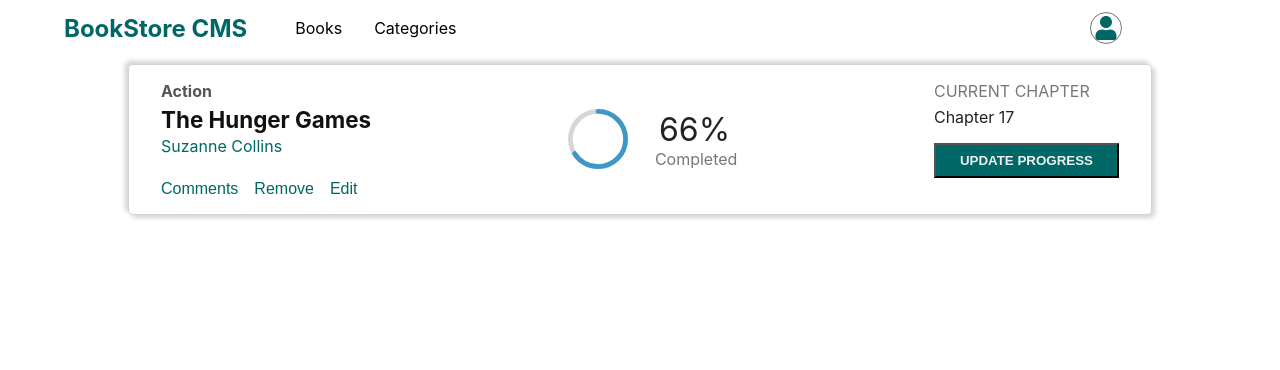
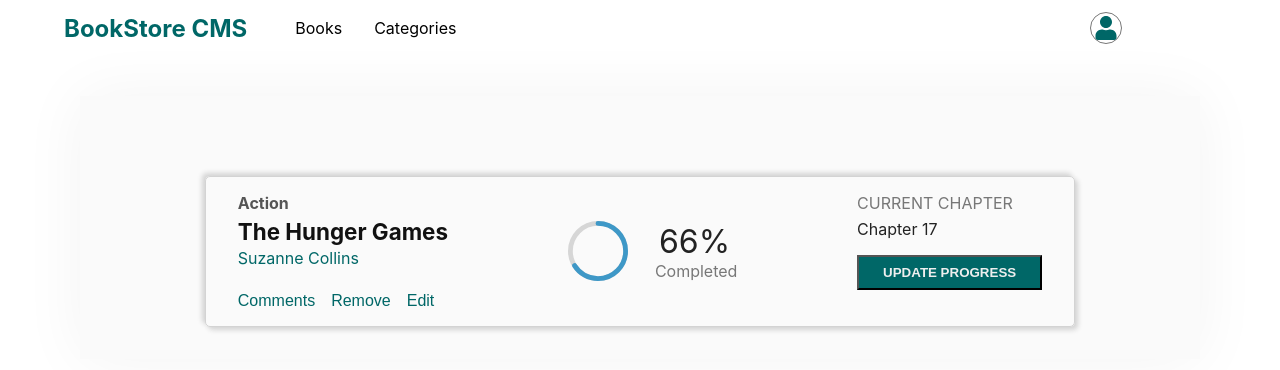
Before and after one commit to mengiefen/book-store-react-redux, a React (Create React App) app: page / in a window 1280 px wide. Shown: the top 370 px of the page. Built offline with nearby package versions, Linux system fonts and the light colour scheme.

Commit message:
update App.css styles

```diff
--- a/src/App.css
+++ b/src/App.css
@@ -1,5 +1,11 @@
 .App {
   text-align: center;
+  box-shadow: 0 0 60px 0 rgba(0, 0, 0, 0.05);
+  background-color: #fafafa;
+  width: 87.5%;
+  height: 78%;
+  margin: 12vh auto 1rem auto;
+  padding: 1rem;
 }
 
 .App-logo {
```
